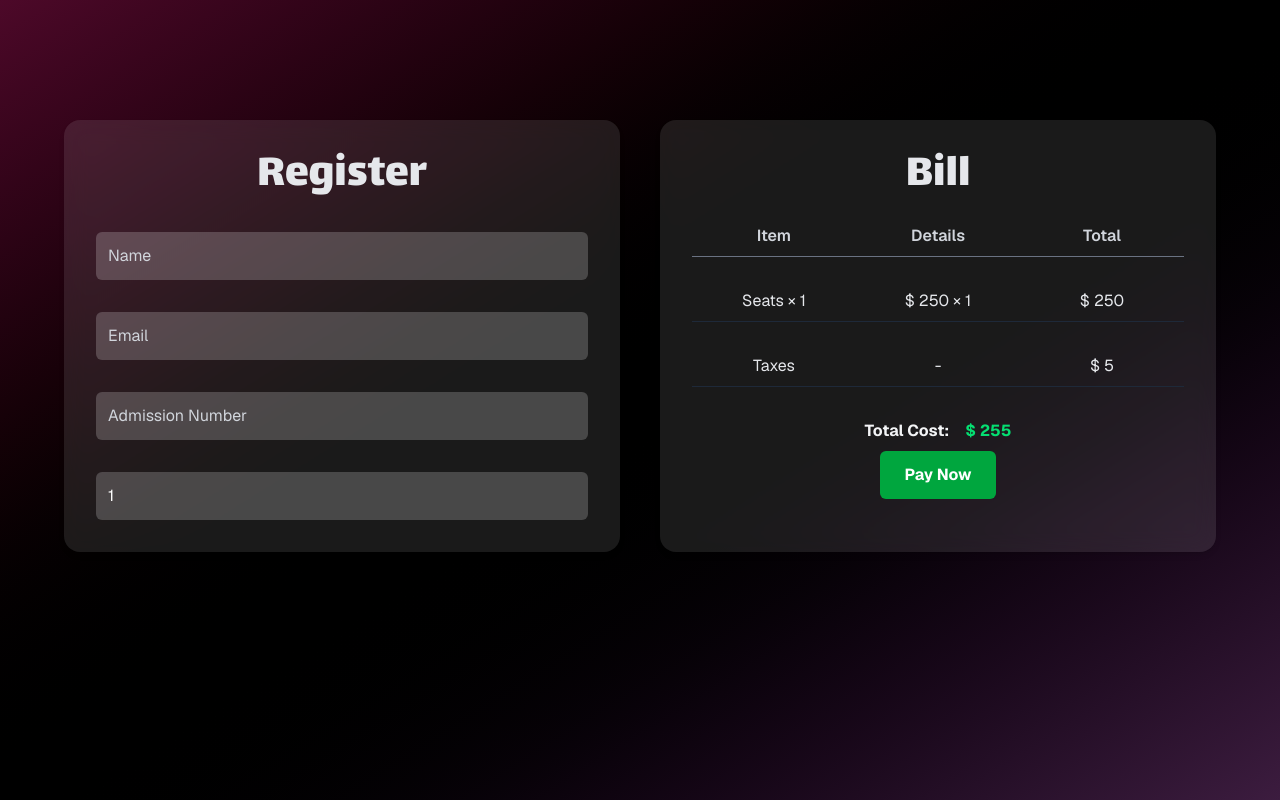
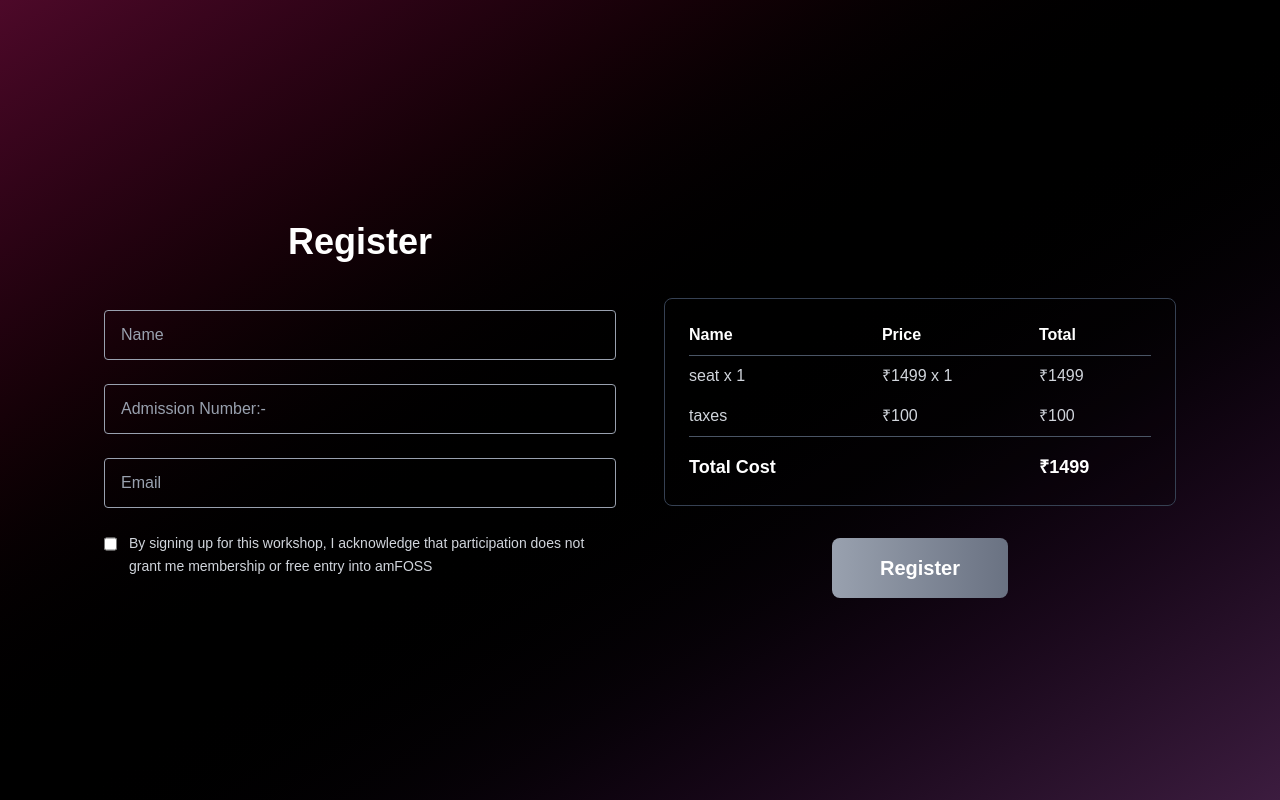
Before and after one commit to The-Yearly/workshop, a Next.js app in the folder front-end/: page /register in a window 1280 px wide. Built offline with nearby package versions, Linux system fonts and the light colour scheme; a web font is replaced by a local one.

Commit message:
Changed Register Page And Fixed Buttons not working Issue

```diff
--- a/front-end/app/components/Footer.tsx
+++ b/front-end/app/components/Footer.tsx
@@ -7,7 +7,7 @@ import { Github, Linkedin, Instagram, Twitter } from "lucide-react";
 export default function Footer() {
   return (
     <>
-      <div className="max-w-4xl mx-auto my-20 px-6 md:px-10 flex flex-col items-center">
+      <div className="max-w-4xl relative z-10 mx-auto my-20 px-6 md:px-10 flex flex-col items-center">
         <p className="text-2xl mt-20 md:text-4xl font-bold mb-8 text-white">
           What Are You Waiting For
         </p>
@@ -33,7 +33,7 @@ export default function Footer() {
           className="w-48 h-24 object-fill"
         />
         <p className="text-2xl md:text-4xl mb-4 font-bold mt-20 text-white">
-            We'll see you there!
+          We'll see you there!
         </p>
       </div>
       <div className="ml-5 text-white flex justify-center my-10 space-x-6">
--- a/front-end/app/components/Timer.tsx
+++ b/front-end/app/components/Timer.tsx
@@ -47,7 +47,7 @@ export default function Timer() {
   }, [targetDate]);
   return (
     <div>
-      <div className="p-[3px] rounded-2xl bg-gradient-to-r  from-[#FF06E4] to-[#770297]">
+      <div className="p-[3px] rounded-2xl bg-gradient-to-r from-pink-500 via-purple-500 to-orange-500">
         <div className="flex gap-6 px-8 text-lg md:text-3xl py-4 bg-black rounded-2xl font-mono text-white text-center">
           <TimeUnit value={timeLeft.days || "00"} label="Days" />
           <TimeUnit value={timeLeft.hours || "00"} label="Hours" />
--- a/front-end/app/register/page.tsx
+++ b/front-end/app/register/page.tsx
@@ -1,79 +1,178 @@
 "use client";
-import { useState } from "react";
-export default function Login() {
-  const [seatsNo, setSeastsNo] = useState(1);
-  const changeSeats = (e: React.ChangeEvent<HTMLInputElement>) => {
-    const seats = parseInt(e.target.value);
-    if (seats < 1) {
-      setSeastsNo(1);
+import { motion } from "framer-motion";
+import { useEffect, useState } from "react";
+import { FormData } from "../utils/types";
+import { ToastContainer, toast } from "react-toastify";
+export default function Component() {
+  const [formData, setFormData] = useState<FormData>({
+    email: "",
+    name: "",
+    roll: "",
+    checkBox: false,
+  });
+  const [isDisabled, setIsDisabled] = useState(true);
+  useEffect(() => {
+    setIsDisabled(
+      !formData.name.trim() ||
+        !formData.email.trim() ||
+        !formData.roll.trim() ||
+        !formData.checkBox,
+    );
+  }, [formData]);
+
+  const changeValue = (e: React.ChangeEvent<HTMLInputElement>) => {
+    const { name, value } = e.target;
+    if (name != "checkBox") {
+      setFormData({ ...formData, [name]: value });
     } else {
-      setSeastsNo(seats);
+      setFormData({ ...formData, [name]: !formData.checkBox });
+    }
+  };
+  const isValidEmail = (email: string): boolean => {
+    const emailRegex = /^[^\s@]+@[^\s@]+\.[^\s@]+$/;
+    return emailRegex.test(email);
+  };
+  const isValidRollNumber = (roll: string): boolean => {
+    const rollRegex = /^am\.[a-z]{2}\.[a-z0-9]{10}$/;
+    return rollRegex.test(roll);
+  };
+  const validateForm = () => {
+    const validEmail = isValidEmail(formData.email);
+    const validRoll = isValidRollNumber(formData.roll);
+    if (formData.name !== "" && validEmail && validRoll) {
+    } else {
+      if (formData.name === "") {
+        toast.warn("Please enter your name.");
+      } else if (!validEmail) {
+        toast.warn("Enter Proper Email Id");
+      } else if (!validRoll) {
+        toast.warn("Enter Proper Roll Number");
+      }
     }
   };
   return (
-    <div className="min-h-screen bg-gradient-to-br from-[#4d0929] via-black to-[#3c1c3f] px-4 py-10 text-white font-sans">
-      <div className="max-w-6xl mx-auto grid grid-cols-1 md:grid-cols-2 gap-10 mt-20">
-        <div className="bg-white/10 backdrop-blur-md p-8 rounded-2xl shadow-md">
-          <div className="flex flex-col items-center space-y-8">
-            <p className="text-3xl md:text-5xl font-Lalezar text-gray-200">
-              Register
-            </p>
+    <div className="min-h-screen flex items-center justify-center bg-gradient-to-br from-[#4d0929] via-[#000000] to-[#3c1c3f]">
+      <ToastContainer />
+      <div className="max-w-6xl mx-auto">
+        <div className="grid grid-cols-1 lg:grid-cols-2 gap-12 items-start mx-10">
+          <form className="space-y-6">
+            <div className="text-center mb-12">
+              <h1 className="text-4xl font-bold text-white mb-8">Register</h1>
+            </div>
+
+            <div>
               <input
                 type="text"
                 placeholder="Name"
-              className="w-full p-3 rounded-md bg-white/20 placeholder-gray-300 text-white focus:outline-none focus:ring-2 focus:ring-pink-500"
+                name="name"
+                value={formData.name}
+                onChange={changeValue}
+                className="w-full px-4 py-3 bg-transparent border border-gray-400 rounded text-white placeholder-gray-400 focus:outline-none focus:border-white"
               />
+            </div>
+
+            <div>
+              <input
+                type="text"
+                placeholder="Admission Number:-"
+                name="roll"
+                value={formData.roll}
+                onChange={changeValue}
+                className="w-full px-4 py-3 bg-transparent border border-gray-400 rounded text-white placeholder-gray-400 focus:outline-none focus:border-white"
+              />
+            </div>
+            <div>
               <input
                 type="email"
                 placeholder="Email"
-              className="w-full p-3 rounded-md bg-white/20 placeholder-gray-300 text-white focus:outline-none focus:ring-2 focus:ring-pink-500"
-            />
-            <input
-              type="text"
-              placeholder="Admission Number"
-              className="w-full p-3 rounded-md bg-white/20 placeholder-gray-300 text-white focus:outline-none focus:ring-2 focus:ring-pink-500"
-            />
-            <input
-              type="number"
-              value={seatsNo}
-              onChange={changeSeats}
-              placeholder="Number of Seats"
-              className="w-full p-3 rounded-md bg-white/20 placeholder-gray-300 text-white focus:outline-none focus:ring-2 focus:ring-pink-500"
+                name="email"
+                value={formData["email"]}
+                onChange={changeValue}
+                className="w-full px-4 py-3 bg-transparent border border-gray-400 rounded text-white placeholder-gray-400 focus:outline-none focus:border-white"
               />
             </div>
+
+            <div className="flex items-start space-x-3 mt-6">
+              <input
+                type="checkbox"
+                id="acknowledgment"
+                name="checkBox"
+                checked={formData.checkBox}
+                onChange={changeValue}
+                className="w-5 h-5 mt-0.5 accent-pink-500"
+              />
+              <label
+                htmlFor="acknowledgment"
+                className="text-sm text-gray-300 leading-relaxed"
+              >
+                By signing up for this workshop, I acknowledge that
+                participation does not grant me membership or free entry into
+                amFOSS
+              </label>
+            </div>
+          </form>
+          <div className="space-y-6 w-full mt-12 flex flex-col h-full items-center justify-center">
+            <div className="w-full space-y ">
+              <div className="bg-black/20 rounded-lg p-6 border border-gray-700">
+                <table className="w-full">
+                  <thead>
+                    <tr className="text-white font-semibold border-b border-gray-600">
+                      <th className="text-left pb-2">Name</th>
+                      <th className="text-left pb-2">Price</th>
+                      <th className="text-left pb-2">Total</th>
+                    </tr>
+                  </thead>
+                  <tbody className="text-gray-300">
+                    <tr>
+                      <td className="py-2">seat x 1</td>
+                      <td className="py-2">₹1499 x 1</td>
+                      <td className="py-2">₹1499</td>
+                    </tr>
+                    <tr>
+                      <td className="py-2">taxes</td>
+                      <td className="py-2">₹100</td>
+                      <td className="py-2">₹100</td>
+                    </tr>
+                  </tbody>
+                  <tfoot>
+                    <tr className="border-t border-gray-600">
+                      <td className="pt-4 text-white font-semibold text-lg">
+                        Total Cost
+                      </td>
+                      <td></td>
+                      <td className="pt-4 text-white font-semibold text-lg">
+                        ₹1499
+                      </td>
+                    </tr>
+                  </tfoot>
+                </table>
               </div>
 
-        <div className="bg-white/10 backdrop-blur-md p-8 rounded-2xl shadow-md w-full">
-          <div className="flex flex-col items-center space-y-6">
-            <p className="text-3xl md:text-5xl font-Lalezar text-gray-200">
-              Bill
-            </p>
-
-            <div className="grid grid-cols-3 w-full border-b border-gray-500 pb-2 text-sm md:text-base text-gray-300 font-semibold text-center">
-              <p>Item</p>
-              <p>Details</p>
-              <p>Total</p>
+              <div className="flex mt-8 justify-center ">
+                <motion.button
+                  whileTap={{ scale: 0.9 }}
+                  disabled={isDisabled}
+                  onClick={validateForm}
+                  className="relative text-white font-bold py-4 px-12 rounded-lg text-xl overflow-hidden disabled:cursor-not-allowed"
+                >
+                  <span
+                    className={`
+      absolute inset-0 bg-gradient-to-r from-pink-500 to-purple-600
+      transition-opacity duration-500 ease-in-out
+      ${isDisabled ? "opacity-0" : "opacity-100"}
+    `}
+                  />
+                  <span
+                    className={`
+      absolute inset-0 bg-gradient-to-r from-gray-400 to-gray-500
+      transition-opacity duration-500 ease-in-out
+      ${isDisabled ? "opacity-100" : "opacity-0"}
+    `}
+                  />
+                  <span className="relative z-10">Register</span>
+                </motion.button>
               </div>
-
-            <div className="grid grid-cols-3 w-full text-sm md:text-base text-gray-200 text-center py-2 border-b border-gray-800">
-              <p>Seats × {seatsNo}</p>
-              <p>$ 250 × {seatsNo}</p>
-              <p>$ {seatsNo * 250}</p>
             </div>
-            <div className="grid grid-cols-3 w-full text-sm md:text-base text-gray-200 text-center py-2 border-b border-gray-800">
-              <p>Taxes</p>
-              <p>-</p>
-              <p>$ 5</p>
-            </div>
-
-            <div className="flex justify-center w-full text-sm mt-2 mb-2  md:text-base text-gray-100 font-bold">
-              <p className="col-span-2  pr-4">Total Cost:</p>
-              <p className="text-green-400">$ {250 * seatsNo + 5}</p>
-            </div>
-
-            <button className="bg-green-600 hover:bg-green-700 transition px-6 py-3 rounded-md text-white font-bold">
-              Pay Now
-            </button>
           </div>
         </div>
       </div>
--- a/front-end/package.json
+++ b/front-end/package.json
@@ -15,6 +15,7 @@
     "react": "^19.0.0",
     "react-dom": "^19.0.0",
     "react-swipeable": "^7.0.2",
+    "react-toastify": "^11.0.5",
     "swiper": "^11.2.10"
   },
   "devDependencies": {
```
Also changed, not shown: front-end/app/components/Header.tsx (+6 -7 lines), front-end/app/components/ScheduleGrid.tsx (+6 -3 lines), front-end/app/components/faqGrid.tsx (+15 -5 lines), front-end/app/components/navBar.tsx (+5 -6 lines), front-end/app/components/speakerCarousel.tsx (+43 -34 lines), front-end/app/page.tsx (+10 -4 lines), front-end/app/utils/types.ts (+11 -4 lines), 1 other file (tests, documents, lock files or other folders). Lines whose indentation alone changed are shown as unchanged.
